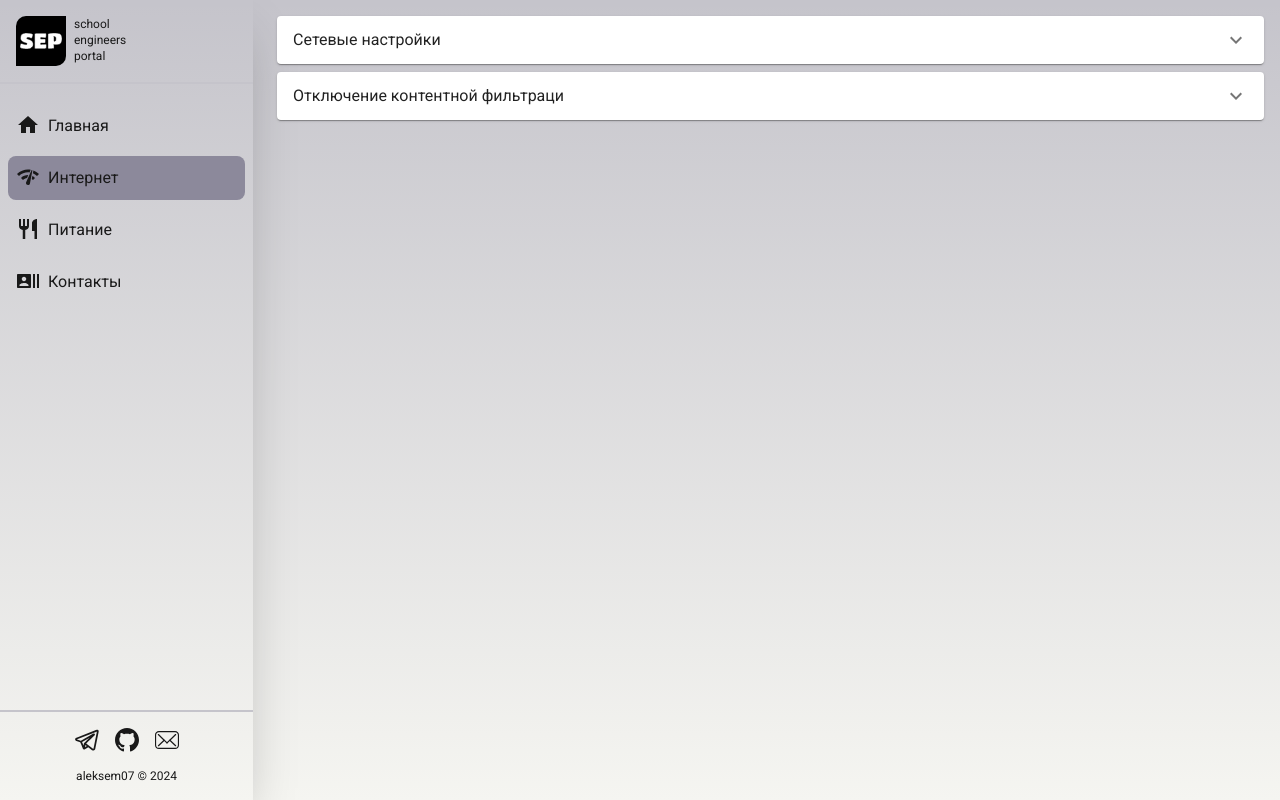
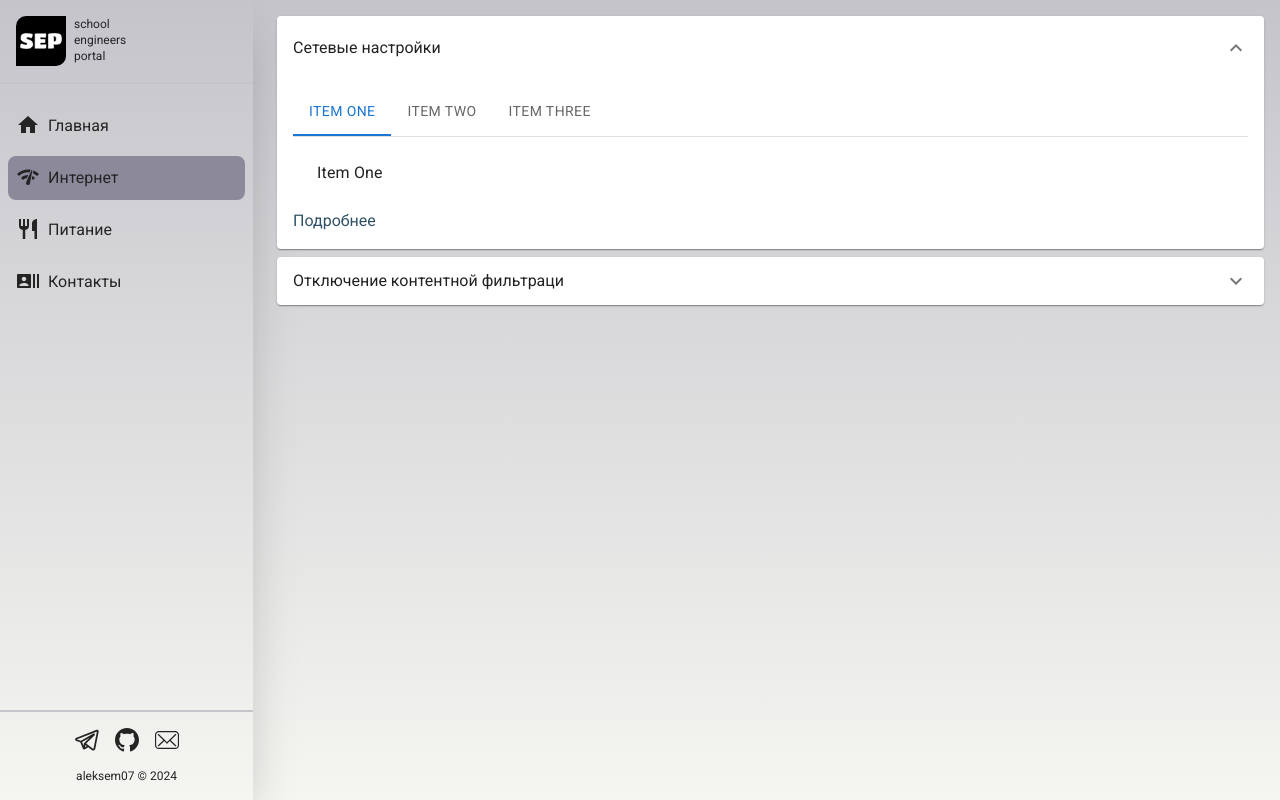
Before and after one commit to aleksem07/school-engineers-portal, a Next.js app: page /internet in a window 1280 px wide. Built offline with nearby package versions, Linux system fonts and the light colour scheme.

Commit message:
feat: add accordion template

```diff
--- a/src/app/globals.css
+++ b/src/app/globals.css
@@ -6,8 +6,26 @@
   --foreground-rgb: 25, 25, 25;
   --background-start-rgb: 197,196,203;
   --background-end-rgb: 245, 245, 241;
+  --color-contrast: #305165;
+  --color-dark--light: #8c899b;
+
 }
 
+a {
+  transition: all 0.3s ease-out;
+  color: var(--color-contrast);
+}
+
+a:hover {
+  transition: all 0.3s ease-out;
+    color: var(--color-dark--light);
+}
+
+ul,
+ol {
+  margin-left: 2rem;
+  list-style-type: decimal;
+}
 /* @media (prefers-color-scheme: dark) {
   :root {
     --foreground-rgb: 200, 200, 200;
--- /dev/null
+++ b/src/app/internet/data.tsx
@@ -0,0 +1,22 @@
+'use client';
+import AccordionUsage from '@/components/material/accordion/accordion';
+import BasicTabs from '@/components/material/tabs/tabs';
+import Link from 'next/link';
+
+const DataInternet = () => {
+  return (
+    <>
+      <AccordionUsage
+        title={'Сетевые настройки'}
+        data={
+          <>
+            <BasicTabs /> <Link href={'/'}>Подробнее</Link>
+          </>
+        }
+        isOpen
+      />
+    </>
+  );
+};
+
+export default DataInternet;
--- a/src/app/internet/page.tsx
+++ b/src/app/internet/page.tsx
@@ -1,5 +1,6 @@
 import type { Metadata } from 'next';
-import AccordionUsage from '@/components/accordion/accordion';
+import DataInternet from './data';
+import DataDisableContentFilter from '@/data/disable-content-filter';
 
 export const metadata: Metadata = {
   title: 'SEP - Internet',
@@ -8,8 +9,8 @@
 export default function Internet() {
   return (
     <>
-      <AccordionUsage title={'Сетевые настройки'} data={<p>Описание</p>} />
-      <AccordionUsage title={'Отключение контентной фильтраци'} data={<p>Описание</p>} />
+      <DataInternet />
+      <DataDisableContentFilter />
     </>
   );
 }
--- a/src/app/page.tsx
+++ b/src/app/page.tsx
@@ -1,5 +1,6 @@
 import { Welcome } from '@/components/welcome/welcome';
 import { Contacts } from '@/components/contacts/contacts';
+import AccordionUsage from '@/components/material/accordion/accordion';
 
 export default function Home() {
   return (
@@ -18,6 +19,7 @@
         <p>Нашли ошибку, появились вопросы или предложения?</p>
         <Contacts className="justify-center" />
       </div>
+      <AccordionUsage title="Что нового?" data={<p>Идет разработка...</p>} />
     </>
   );
 }
--- a/src/components/contacts/contacts.tsx
+++ b/src/components/contacts/contacts.tsx
@@ -7,7 +7,7 @@
       <div className={`flex items-center gap-4 ${className || ''}`}>
         {CONTACTS.map(({ name, Icon, link }) => (
           <Link href={link} target="_blank" key={name}>
-            <Icon className="hover:text-color-dark--light transition-all duration-300" />
+            <Icon className="text-color-black hover:text-color-dark--light transition-all duration-300" />
           </Link>
         ))}
       </div>
--- a/src/components/accordion/accordion.tsx
+++ b/src/components/material/accordion/accordion.tsx
@@ -8,12 +8,17 @@
 type AccordionUsageProps = {
   title: string;
   data: React.ReactNode;
+  isOpen?: boolean;
 };
 
-export default function AccordionUsage({ title, data }: AccordionUsageProps) {
+export default function AccordionUsage({
+  title,
+  data,
+  isOpen = false,
+}: AccordionUsageProps) {
   return (
-    <div className='mb-2'>
-      <Accordion>
+    <div className="mb-2">
+      <Accordion defaultExpanded={isOpen}>
         <AccordionSummary expandIcon={<ExpandMoreIcon />}>
           {title}
         </AccordionSummary>
--- /dev/null
+++ b/src/components/material/tabs/tabs.tsx
@@ -0,0 +1,71 @@
+import * as React from 'react';
+import Tabs from '@mui/material/Tabs';
+import Tab from '@mui/material/Tab';
+import Typography from '@mui/material/Typography';
+import Box from '@mui/material/Box';
+
+interface TabPanelProps {
+  children?: React.ReactNode;
+  index: number;
+  value: number;
+}
+
+function CustomTabPanel(props: TabPanelProps) {
+  const { children, value, index, ...other } = props;
+
+  return (
+    <div
+      role="tabpanel"
+      hidden={value !== index}
+      id={`simple-tabpanel-${index}`}
+      aria-labelledby={`simple-tab-${index}`}
+      {...other}
+    >
+      {value === index && (
+        <Box sx={{ p: 3 }}>
+          <Typography>{children}</Typography>
+        </Box>
+      )}
+    </div>
+  );
+}
+
+function a11yProps(index: number) {
+  return {
+    id: `simple-tab-${index}`,
+    'aria-controls': `simple-tabpanel-${index}`,
+  };
+}
+
+export default function BasicTabs() {
+  const [value, setValue] = React.useState(0);
+
+  const handleChange = (event: React.SyntheticEvent, newValue: number) => {
+    setValue(newValue);
+  };
+
+  return (
+    <Box sx={{ width: '100%' }}>
+      <Box sx={{ borderBottom: 1, borderColor: 'divider' }}>
+        <Tabs
+          value={value}
+          onChange={handleChange}
+          aria-label="basic tabs example"
+        >
+          <Tab label="Item One" {...a11yProps(0)} />
+          <Tab label="Item Two" {...a11yProps(1)} />
+          <Tab label="Item Three" {...a11yProps(2)} />
+        </Tabs>
+      </Box>
+      <CustomTabPanel value={value} index={0}>
+        Item One
+      </CustomTabPanel>
+      <CustomTabPanel value={value} index={1}>
+        Item Two
+      </CustomTabPanel>
+      <CustomTabPanel value={value} index={2}>
+        Item Three
+      </CustomTabPanel>
+    </Box>
+  );
+}
--- a/src/components/nav-panel/nav-panel.tsx
+++ b/src/components/nav-panel/nav-panel.tsx
@@ -18,14 +18,14 @@
   }, [dispatch]);
 
   return (
-    <nav className="grid grid-rows-dashboard w-3/12 tablet:min-w-40 shadow-2xl height-screen mobile:max-w-16">
+    <nav className="grid grid-rows-dashboard w-3/12 tablet:min-w-40 shadow-2xl height-screen mobile:max-w-16 text-color-black">
       <Logo className={'border-b-2 border-color-grey p-4'} />
-      <div className="flex flex-col px-2 py-4 mobile:px-1 ">
+      <div className="flex flex-col px-2 py-4 mobile:px-1">
         {NAV_LINKS.map(({ name, path, Icon }) => (
           <Link
             href={path}
             onClick={() => dispatch(setPath(path))}
-            className={`flex justify-start gap-2 p-2 my-1 transition-all duration-300 rounded-lg mobile:justify-center mobile:px-1 ${
+            className={`flex justify-start gap-2 p-2 my-1 transition-all duration-300 rounded-lg mobile:justify-center mobile:px-1 text-color-black ${
               currentPath === path
                 ? 'bg-color-dark--light hover:bg-color-dark--light cursor-default'
                 : 'hover:bg-color-grey'
--- /dev/null
+++ b/src/data/disable-content-filter.tsx
@@ -0,0 +1,54 @@
+'use client';
+import Link from 'next/link';
+import AccordionUsage from '@/components/material/accordion/accordion';
+
+const DataDisableContentFilter = () => {
+  return (
+    <AccordionUsage
+      title={'Отключение контентной фильтраци'}
+      data={
+        <div>
+          <p>
+            Вам необходимо направить письмо от Вашего учреждения с вложенным
+            заявлением (
+            <Link
+              href={
+                'https://docs.google.com/document/d/1iAleFBPwfdQcxnBNlV0ykkgJ-N49t618/edit?usp=sharing&ouid=105324012395236214231&rtpof=true&sd=true'
+              }
+              target={'_blank'}
+            >
+              Шаблон заявления
+            </Link>
+            ) на почтовый ящик{' '}
+            <Link href={'mailto:mcszo@digital.gov.ru'}>
+              mcszo@digital.gov.ru
+            </Link>
+            :
+          </p>
+
+          <p>Текст заявления должен содержать:</p>
+          <ol>
+            <li>
+              Просьбу о полном отключение контентной фильтрации с
+              административных компьютеров;
+            </li>
+            <li>
+              IP-адрес/са компьютеров на котором/ых требуется отключение
+              контентной фильтрации;
+            </li>
+            <li>
+              Фразу о том, что руководитель школы гарантирует отсутствие доступа
+              учащихся к данным компьютерам;
+            </li>
+            <li>
+              В документе указывается дата его формирования, ФИО директора, его
+              подпись и печать учреждения.
+            </li>
+          </ol>
+        </div>
+      }
+    />
+  );
+};
+
+export default DataDisableContentFilter;
--- a/tailwind.config.ts
+++ b/tailwind.config.ts
@@ -29,12 +29,13 @@
       ...defaultTheme.screens,
     },
     colors: {
-      'color-black': '#000000',
+      'color-black': '#242424',
       'color-dark': '#4e5464',
       'color-dark--light': '#8c899b',
       'color-grey': '#c5c4cb',
       'color-light': '#f5f5f1',
       'color-additional': '#d4d8e6',
+      'color-contrast': '#305165',
     }
   },
   plugins: [],
```
Also changed, not shown: 1 other file (tests, documents, lock files or other folders).
